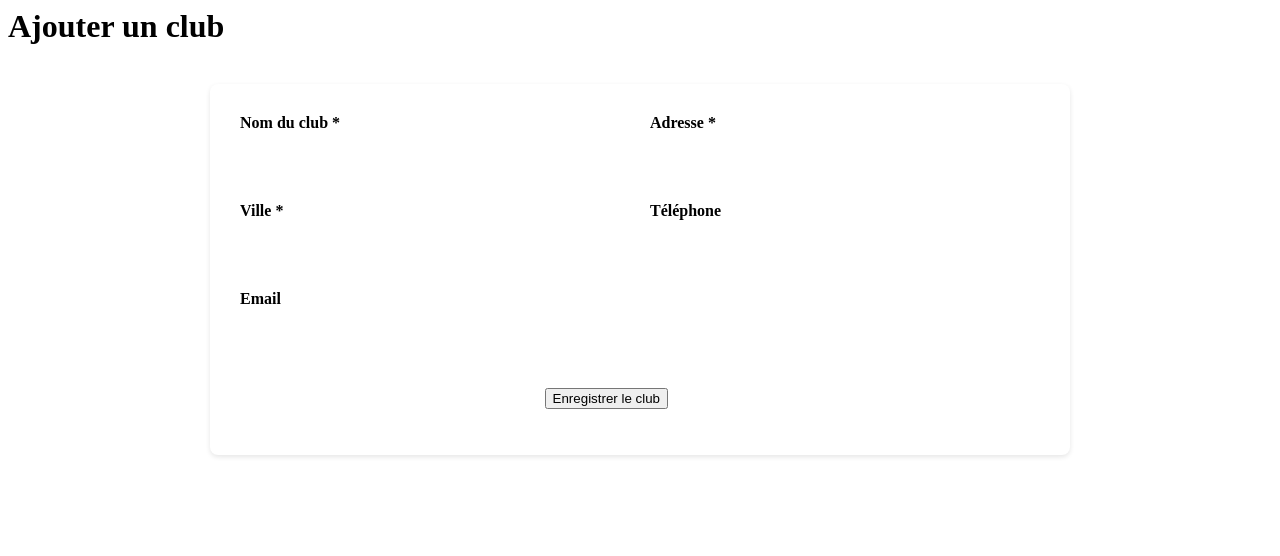
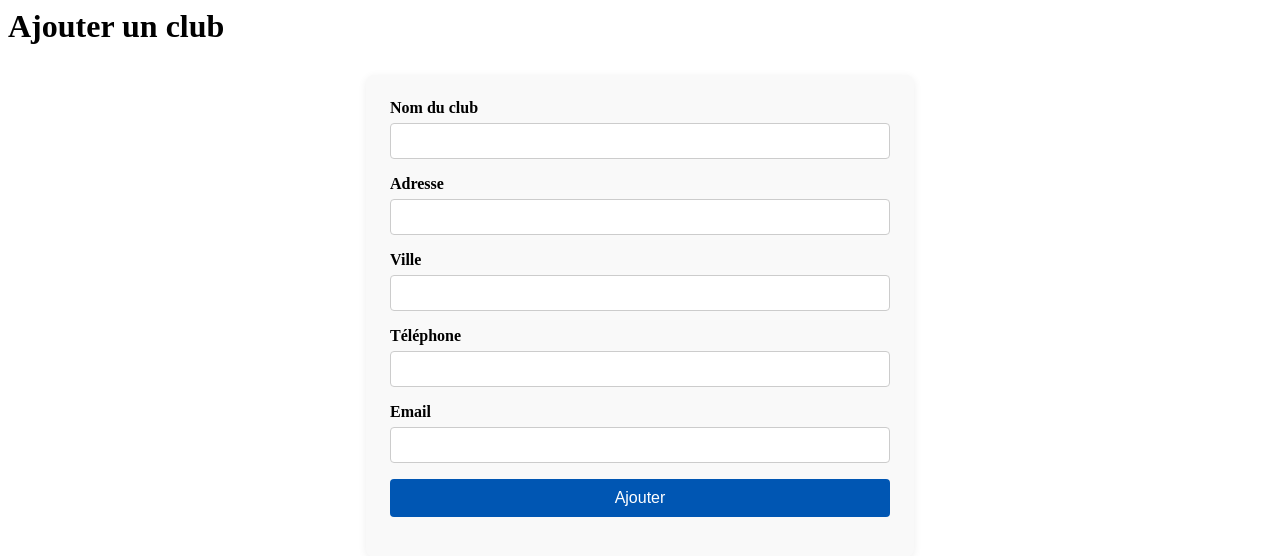
Before and after one commit to Kayzmat/Triathlon, a PHP site: page /app/views/clubs/create.php in a window 1280 px wide. Shown: the top 556 px of the page. Run offline with PHP 8.4, Linux system fonts and the light colour scheme.

Commit message:
Add files via upload

```diff
--- a/app/models/User.php
+++ b/app/models/User.php
@@ -5,7 +5,7 @@
     private $db;
 
     public function __construct() {
-        $this->db = Database::getInstance();
+        $this->db = Database::getInstance()->getConnection();
     }
 
     public function authenticate($email, $password) {
--- a/app/views/clubs/create.php
+++ b/app/views/clubs/create.php
@@ -1,8 +1,5 @@
 <div class="page-title">
     <h1>Ajouter un club</h1>
-    <a href="index.php?module=clubs" class="btn btn-secondary">
-        <i class="fas fa-arrow-left"></i> Retour à la liste
-    </a>
 </div>
 
 <?php if (isset($data['error'])): ?>
@@ -11,48 +8,29 @@
     </div>
 <?php endif; ?>
 
-<div class="form-container">
+<div class="form-container" style="max-width: 500px; margin: 30px auto; background: #f9f9f9; border-radius: 8px; box-shadow: 0 2px 8px #eee; padding: 24px;">
     <form method="POST" action="index.php?module=clubs&action=create">
-        <div class="form-grid">
-            <div class="form-group">
-                <label for="name">Nom du club *</label>
-                <input type="text" id="name" name="name" class="form-control" required
-                       value="<?= htmlspecialchars($_POST['name'] ?? '') ?>">
-            </div>
-
-            <div class="form-group">
-                <label for="address">Adresse *</label>
-                <input type="text" id="address" name="address" class="form-control" required
-                       value="<?= htmlspecialchars($_POST['address'] ?? '') ?>">
-            </div>
-
-            <div class="form-group">
-                <label for="city">Ville *</label>
-                <input type="text" id="city" name="city" class="form-control" required
-                       value="<?= htmlspecialchars($_POST['city'] ?? '') ?>">
-            </div>
-
-            <div class="form-group">
-                <label for="phone">Téléphone</label>
-                <input type="tel" id="phone" name="phone" class="form-control"
-                       value="<?= htmlspecialchars($_POST['phone'] ?? '') ?>">
-            </div>
-
-            <div class="form-group full-width">
-                <label for="email">Email</label>
-                <input type="email" id="email" name="email" class="form-control"
-                       value="<?= htmlspecialchars($_POST['email'] ?? '') ?>">
-            </div>
+        <div class="form-group" style="margin-bottom: 16px;">
+            <label for="name" style="display:block; margin-bottom:6px;">Nom du club</label>
+            <input type="text" name="name" id="name" class="form-control" required style="width:100%; padding:8px; border-radius:4px; border:1px solid #ccc;">
         </div>
-
-        <div class="form-actions">
-            <button type="submit" class="btn">
-                <i class="fas fa-save"></i> Enregistrer le club
-            </button>
-            <a href="index.php?module=clubs" class="btn btn-secondary">
-                <i class="fas fa-times"></i> Annuler
-            </a>
+        <div class="form-group" style="margin-bottom: 16px;">
+            <label for="address" style="display:block; margin-bottom:6px;">Adresse</label>
+            <input type="text" name="address" id="address" class="form-control" required style="width:100%; padding:8px; border-radius:4px; border:1px solid #ccc;">
         </div>
+        <div class="form-group" style="margin-bottom: 16px;">
+            <label for="city" style="display:block; margin-bottom:6px;">Ville</label>
+            <input type="text" name="city" id="city" class="form-control" required style="width:100%; padding:8px; border-radius:4px; border:1px solid #ccc;">
+        </div>
+        <div class="form-group" style="margin-bottom: 16px;">
+            <label for="phone" style="display:block; margin-bottom:6px;">Téléphone</label>
+            <input type="text" name="phone" id="phone" class="form-control" required style="width:100%; padding:8px; border-radius:4px; border:1px solid #ccc;">
+        </div>
+        <div class="form-group" style="margin-bottom: 16px;">
+            <label for="email" style="display:block; margin-bottom:6px;">Email</label>
+            <input type="email" name="email" id="email" class="form-control" required style="width:100%; padding:8px; border-radius:4px; border:1px solid #ccc;">
+        </div>
+        <button type="submit" class="btn btn-primary btn-darkblue" style="width:100%; padding:10px; border-radius:4px;">Ajouter</button>
     </form>
 </div>
 
@@ -66,15 +44,8 @@
     margin: 0 auto;
 }
 
-.form-grid {
-    display: grid;
-    grid-template-columns: 1fr 1fr;
-    gap: 20px;
-    margin-bottom: 30px;
-}
-
-.form-group.full-width {
-    grid-column: 1 / -1;
+.form-group {
+    margin-bottom: 16px;
 }
 
 .form-group label {
@@ -98,19 +69,21 @@
     outline: none;
 }
 
-.form-actions {
-    display: flex;
-    gap: 15px;
-    justify-content: center;
+.btn-primary,
+.btn-primary.btn-darkblue {
+    background-color: #0056b3;
+    color: white;
+    border: none;
+    padding: 10px 15px;
+    border-radius: 4px;
+    cursor: pointer;
+    font-size: 1rem;
+    transition: background-color 0.3s;
 }
 
-.btn-secondary {
-    background-color: var(--dark-gray);
-    color: white;
-}
-
-.btn-secondary:hover {
-    background-color: #333;
+.btn-primary:hover,
+.btn-primary.btn-darkblue:hover {
+    background-color: #003d80;
 }
 
 @media (max-width: 768px) {
--- a/app/views/layouts/main.php
+++ b/app/views/layouts/main.php
@@ -371,12 +371,6 @@
                         <span>Triathlons</span>
                     </a>
                 </li>
-                <li class="<?= $currentPage === 'resultats' ? 'active' : '' ?>">
-                    <a href="index.php?module=resultats">
-                        <i class="fas fa-chart-bar"></i>
-                        <span>Résultats</span>
-                    </a>
-                </li>
                 <li class="<?= $currentPage === 'settings' ? 'active' : '' ?>">
                     <a href="index.php?module=settings">
                         <i class="fas fa-cog"></i>
```
Also changed, not shown: app/models/Club.php (+9 -33 lines), app/views/clubs/edit.php (+20 -46 lines), app/views/clubs/index.php (+31 -3 lines), app/controllers/ClubController.php (line endings or trailing spaces).
